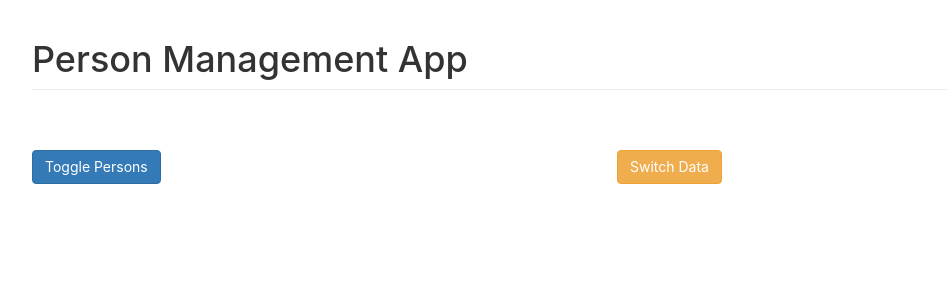
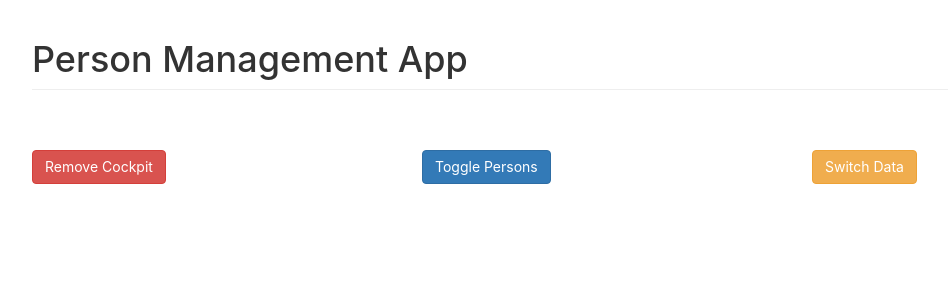
Before and after one commit to arunkudiyal/fsd_07_react_01, a React (Create React App) app: page / in a window 1280 px wide. Shown: the top 300 px of the page, without its empty margins (38-986 px from the left). Built offline with nearby package versions, Linux system fonts and the light colour scheme; no server answers.

Commit message:
PureComponents, shouldComponentUpdate & useEffect

```diff
--- a/src/components/Cockpit/Cockpit.jsx
+++ b/src/components/Cockpit/Cockpit.jsx
@@ -1,13 +1,23 @@
-import React from "react";
+import React, { useEffect } from "react";
 
 const Cockpit = (props) => {
+  // useEffect( () => {
+  //   // API Call Mockup
+  //   setTimeout( () => alert('Fetch / Saved to DB'), 1000 )
+  // }, [props.persons] )
+
+  useEffect( () => console.log('[Cockpit.js] change in showPersons prop'), [props.showPersons])
+
     console.log(`[App.js] Cockpit`);
     return (
         <div className="row">
-          <div className="col-xs-6">
+          <div className="col-xs-4">
+            <button onClick={props.delete} className="btn btn-danger">Remove Cockpit</button>
+          </div>
+          <div className="col-xs-4">
               <button onClick={props.toggle} className='btn btn-primary'>Toggle Persons</button>
             </div>
-            <div className="col-xs-6">
+            <div className="col-xs-4">
               <button className='btn btn-warning'>Switch Data</button>
             </div>
         </div>
--- a/src/components/Persons/Persons.jsx
+++ b/src/components/Persons/Persons.jsx
@@ -1,23 +1,29 @@
 import React from "react";
-import { Component } from "react";
+import { PureComponent } from "react";
 import Person from "./Person/Person";
 
-class Persons extends Component {
+class Persons extends PureComponent {
     // static getDerivedStateFromProps(props, state) {
     //     console.log(`[Persons.js] getDerivedStateFromProps`);
     //     return state;
     // }
 
-    shouldComponentUpdate(nextProps, nextState) {
-        console.log(`[Persons.js] shouldComponentUpdate`);
-        return false
-    }
+    // shouldComponentUpdate(nextProps, nextState) {
+    //     console.log(`[Persons.js] shouldComponentUpdate`);
+    //     if( this.props.persons !== nextProps.persons || this.props.clicked !== nextProps.clicked || this.props.delete !== nextProps.delete ) {
+    //         console.log('shouldComponentUpdate works...')
+    //         return true
+    //     } else {
+    //         return false
+    //     }
+    // }
 
     getSnapshotBeforeUpdate(prevProps, prevState) {
         console.log(`[Persons.js] getSnapshotBeforeUpdate`);
     }
 
     componentDidUpdate() {
+        // Side Effects | Side-Effects
         console.log(`[Persons.js] componentDidUpdate`);
     }
 
--- a/src/containers/App.js
+++ b/src/containers/App.js
@@ -8,7 +8,7 @@ class App extends Component {
   constructor(props) {
     super(props)
     console.log(`[App.js] constructor()`)
-    console.log(this.props)
+    // console.log(this.props)
     this.state = {
       // persons --> REACT LIST --> An Array which is a part of your state
       persons: [
@@ -18,9 +18,9 @@ class App extends Component {
         { id:"1014", name: "Vicky", age: 23 },
         { id:"1015", name:"Matt", age: 20 }
       ],
-      othersState: [],
       someOtherState: 'Some Other State Value',
-      showPerson: false
+      showPerson: false,
+      showCockpit: true
     }
   }
   // State -> A way to access / create data from within the component (Properties of a class)
@@ -30,22 +30,22 @@ class App extends Component {
 
   static getDerivedStateFromProps(props, state) {
     console.log(`[App.js] getDerivedStateFromProps()`)
-    console.log(props)
-    console.log(state)
+    // console.log(props)
+    // console.log(state)
     return state
   }
 
   componentDidMount = () => {
     // Reach an API
-    fetch('https://api.github.com/users')
-      .then( response => response.json() )
-      // .then( data => this.setState(data) )
-      .then( data => console.log(data) )
-      .then( data => this.setState({otherStae: data}) )
-      .catch(err => console.log(err))
+    // fetch('https://api.github.com/users')
+    //   .then( response => response.json() )
+    //   // .then( data => this.setState(data) )
+    //   .then( data => console.log(data) )
+    //   .then( data => this.setState({otherStae: data}) )
+    //   .catch(err => console.log(err))
 
     console.log(`[App.js] componentDidMount()`)
-    console.log(this.state);
+    // console.log(this.state);
   }
 
   // componentWillMount() {
@@ -100,6 +100,10 @@ class App extends Component {
     this.setState( {showPerson: !this.state.showPerson} )
   }
 
+  removeCockpitHandler = () => {
+    this.setState( {showCockpit: false} )
+  }
+
   render() {
     console.log(`[App.js] render()`)
     // JavaScript
@@ -121,10 +125,17 @@ class App extends Component {
       // JSX Expression
       <div className='container'>
         <h1 className='page-header'> {this.props.appTitle} </h1>
-        { persons }
-        <br /> <br />
-        <Cockpit
-          toggle={this.togglePersonsHandler} />
+        { this.state.showCockpit ? <div>
+          { persons }
+          <br /> <br />
+          <>
+            <Cockpit
+              persons={this.state.persons}
+              showPersons={this.state.showPerson}
+              toggle={this.togglePersonsHandler}
+              delete={this.removeCockpitHandler} />
+          </>
+        </div> : null}
       </div>
     );
   }
```
